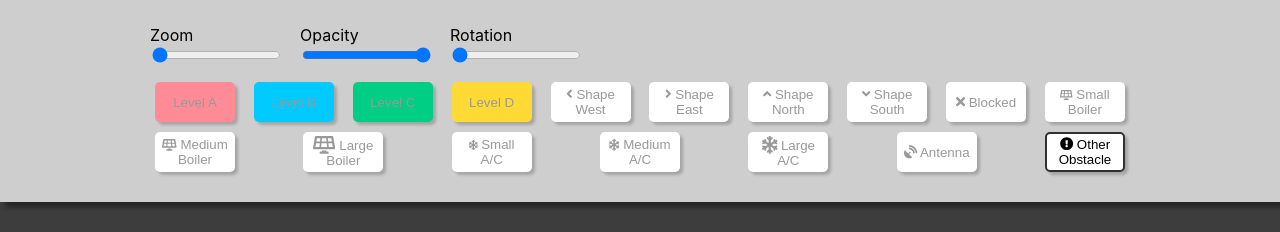
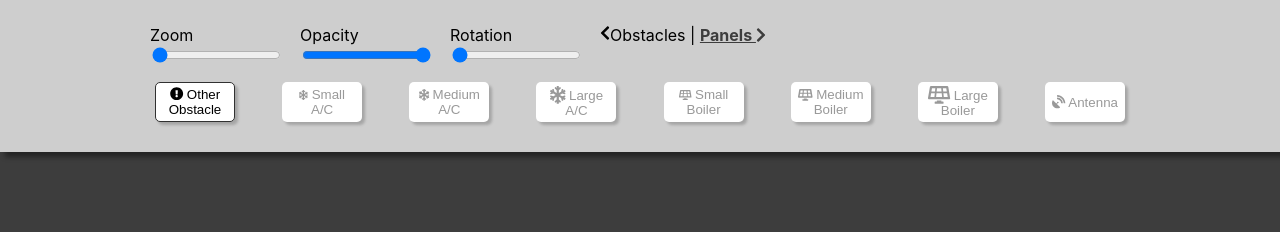
Before and after one commit to ofiron01/solar-panel-studio, a React (Create React App) app: page /obstacles in a window 1280 px wide. Shown: the top 232 px of the page. Built offline with nearby package versions, Linux system fonts and the light colour scheme.

Commit message:
refactor for app steps, added new SiteObstaclesPlacement for objects step

```diff
--- a/src/components/Stage.js
+++ b/src/components/Stage.js
@@ -1,7 +1,9 @@
 import styled from 'styled-components';
-import Grid from "./Grid";
+import SiteElementsGrid from "./SiteElementsGrid";
 import {useEffect, useState} from "react";
 import SiteCanvas from "./SiteCanvas";
+import SiteObstaclesPlacement from "./SiteObstaclesPlacement";
+import {appSteps} from "../constants";
 
 const StageWrapper = styled.div`
   width: 100%;
@@ -20,9 +22,9 @@ const StageContent = styled.div`
     transform: ${({rotation, zoom}) => `rotate(${rotation}deg) scale(${zoom})`};
 `;
 
-function Stage({projectData, zoomLevel, gridOpacity, blockToolSelected, rotation}) {
-
+function Stage({step, projectData, zoomLevel, gridOpacity, blockToolSelected, rotation}) {
     const [gridState, setGridState] = useState(projectData.blocks);
+    const [obstaclePlacementState, setObstaclePlacementState] = useState(projectData.objects)
     const [image, setImage] = useState({width: 0, height: 0});
 
     const handleGridClick = evt => {
@@ -37,6 +39,33 @@ function Stage({projectData, zoomLevel, gridOpacity, blockToolSelected, rotation
             return block;
         })
         setGridState(newGridState);
+    }
+
+    const handlePlaceObstacle = evt => {
+        // const rect = evt.target.getBoundingClientRect();
+        // const x = evt.clientX - rect.left; //x position within the element.
+        // const y = evt.clientY - rect.top;  //y position within the element.
+        const x = evt.nativeEvent.offsetX;
+        const y = evt.nativeEvent.offsetY;
+        console.log(evt.nativeEvent.offsetX, evt.nativeEvent.offsetY)
+        if (evt.target.dataset.id !== 'obstaclesWrapper') {
+            console.log(evt.target.parentElement.parentElement.dataset.id, ' is not obstaclesWrapper, removing clicked item');
+            const updatedObstaclePlacementState = obstaclePlacementState.filter(obstacle => {
+                const [,,,id] = obstacle;
+                return (
+                    id !== parseInt(evt.target.parentElement.dataset.id) &&
+                    id !== parseInt(evt.target.parentElement.parentElement.dataset.id)
+                );
+            })
+            setObstaclePlacementState(updatedObstaclePlacementState);
+
+        } else {
+            setObstaclePlacementState(prevState => [
+                ...prevState,
+                [x, y, blockToolSelected, prevState.length]
+            ]);
+        }
+
     }
 
     useEffect(() => {
@@ -56,16 +85,25 @@ function Stage({projectData, zoomLevel, gridOpacity, blockToolSelected, rotation
                     height={image.height}
                     coordinates={projectData.roof}
                 />
-                <Grid
-                    onClick={evt => handleGridClick(evt)}
+
+                <SiteElementsGrid
+                    onClick={handleGridClick}
                     width={image.width}
                     height={image.height}
                     blocks={gridState}
                     blockSize={projectData.blockSize}
                     orientation={projectData.orientation}
                     gridOpacity={gridOpacity}
+                    isDisabled={step !== appSteps.BLOCKS}
                 />
 
+                <SiteObstaclesPlacement
+                    onClick={handlePlaceObstacle}
+                    width={image.width}
+                    height={image.height}
+                    obstacles={obstaclePlacementState}
+                    isDisabled={step !== appSteps.OBSTACLES}
+                />
             </StageContent>
         </StageWrapper>
     )
--- a/src/components/Toolbar.js
+++ b/src/components/Toolbar.js
@@ -1,6 +1,9 @@
 import styled from 'styled-components';
-import {gridBlockTypes} from "../constants";
+import {appSteps} from "../constants";
 import RangeInput from "./RangeInput";
+import {Link, useLocation} from "react-router-dom";
+import {faChevronLeft, faChevronRight} from "@fortawesome/free-solid-svg-icons";
+import {FontAwesomeIcon} from "@fortawesome/react-fontawesome";
 
 const ToolbarWrapper = styled.div`
   position: fixed;
@@ -34,10 +37,28 @@ const ToolButton = styled.button`
   background-color: ${({bgColor}) => bgColor !== '' ? bgColor : '#ffffff'};
   box-shadow: 3px 3px 3px rgba(0,0,0,0.2);
   border-radius: 5px;
-  border: ${({isSelected}) => isSelected ? '2px solid #313131' : 'none'};
+  border: ${({isSelected}) => isSelected ? '1px solid #313131' : 'none'};
 `;
 
+const StyledLink = styled(Link)`
+  color: #3d3d3d;
+  font-weight: bold;
+  text-decoration: underline;
+  &:hover {
+    text-decoration: none;
+  }
+`
+
+function NavLink(props) {
+    const {pathname} = useLocation();
+    if (pathname === props.to) {
+        return props.children;
+    }
+    return <StyledLink {...props} />
+}
+
 function Toolbar({
+     toolItems,
      stageZoom,
      setStageZoom,
      gridOpacity,
@@ -74,22 +95,29 @@ function Toolbar({
                         max={360}
                         step={10}
                     />
+
+                    <NavLink to={appSteps.OBSTACLES}>
+                        <FontAwesomeIcon icon={faChevronLeft} /> Obstacles
+                    </NavLink>&nbsp;|&nbsp;
+                    <NavLink to={appSteps.BLOCKS}>
+                        Panels <FontAwesomeIcon icon={faChevronRight} />
+                    </NavLink>
             </ToolbarRow>
             <ToolbarRow>
                 {
-                    Object.values(gridBlockTypes).map(blockType => {
-                        const Icon = typeof blockType.icon === 'function'
+                    toolItems.map(item => {
+                        const Icon = typeof item.icon === 'function'
                             ? <span />
-                            : blockType.icon;
+                            : item.icon;
 
                         return (
                             <ToolButton
-                                key={blockType.id}
-                                isSelected={blockToolSelected === blockType.id}
-                                bgColor={blockType.color}
-                                onClick={() => setBlockToolSelected(blockType.id)}
+                                key={item.id}
+                                isSelected={blockToolSelected === item.id}
+                                bgColor={item.color}
+                                onClick={() => setBlockToolSelected(item.id)}
                             >
-                                {Icon}{' '}{blockType.name}
+                                {Icon}{' '}{item.name}
                             </ToolButton>
                         )
                     })
```
